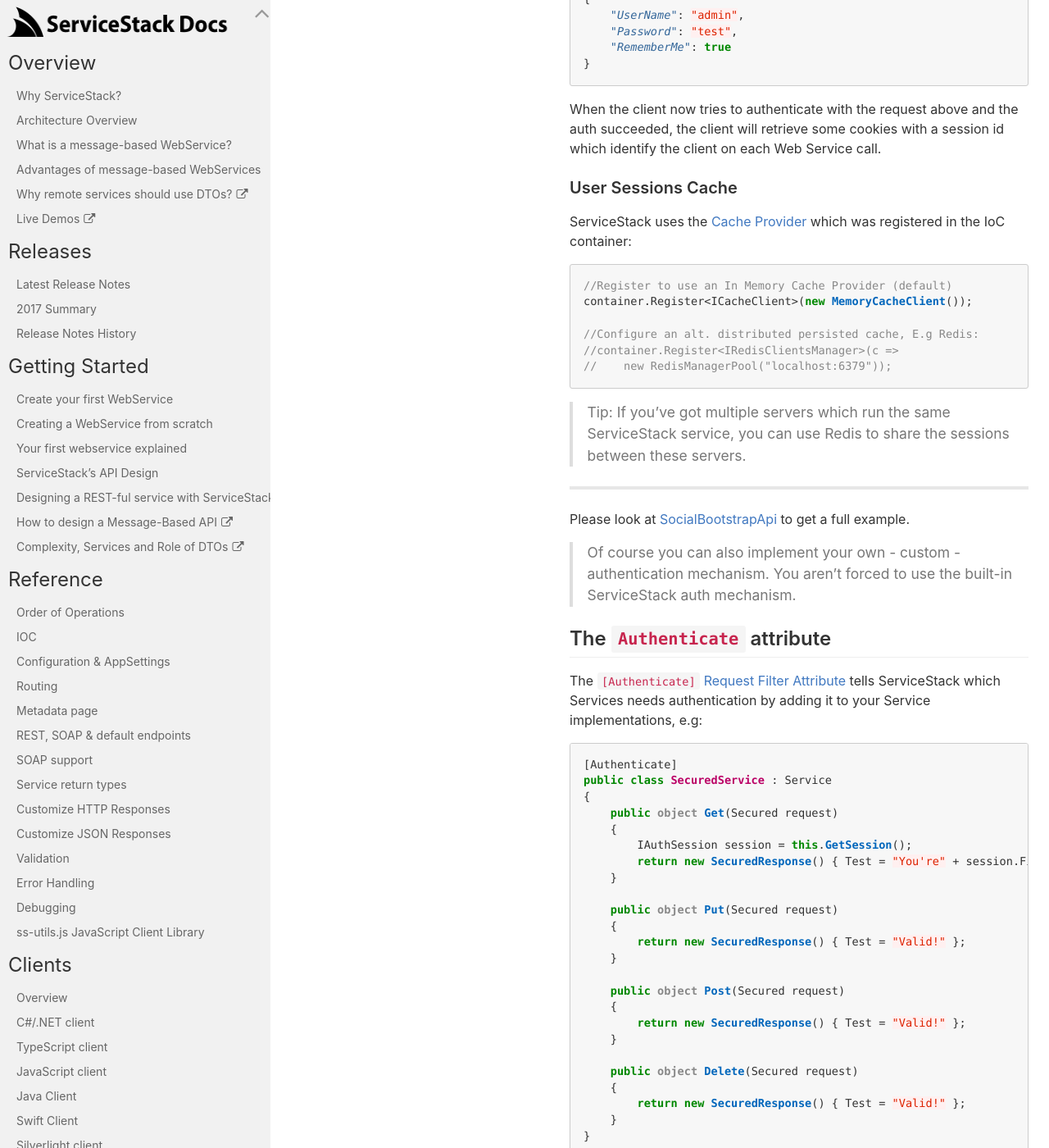
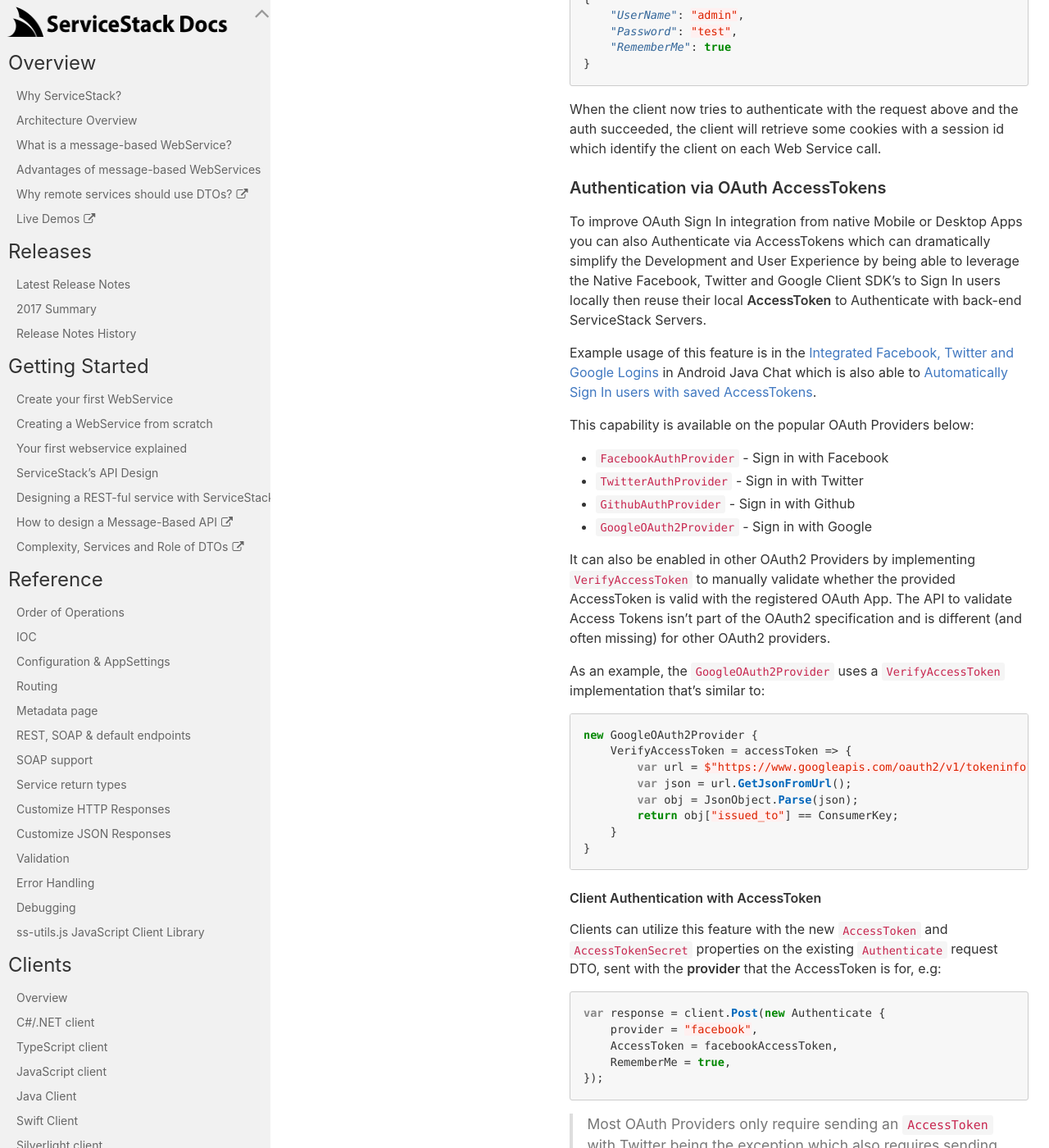
Before and after one commit to timker/docs, a Jekyll site: the page built from docs/_documentation/Authentication-and-authorization.md, in a window 1280 px wide and 1400 px high, scrolled down 10766 px. Shown: the whole window at 82% size. Built offline with Jekyll 4.4.1, drawn with Linux system fonts in a browser that asks for light colours; nearby versions of some CDN libraries; some of the changed text lies outside the part shown.

Commit message:
Add Authentication via OAuth AccessTokens to auth docs

````diff
--- a/docs/_documentation/Authentication-and-authorization.md
+++ b/docs/_documentation/Authentication-and-authorization.md
@@ -360,6 +360,52 @@
 ```
 
 When the client now tries to authenticate with the request above and the auth succeeded, the client will retrieve some cookies with a session id which identify the client on each Web Service call.
+
+### Authentication via OAuth AccessTokens
+
+To improve OAuth Sign In integration from native Mobile or Desktop Apps you can also Authenticate via AccessTokens which can dramatically simplify the Development and User Experience by being able to leverage the Native Facebook, Twitter and Google Client SDK's to Sign In users locally then reuse their local **AccessToken** to Authenticate with back-end ServiceStack Servers.
+
+Example usage of this feature is in the [Integrated Facebook, Twitter and Google Logins](https://github.com/ServiceStackApps/AndroidJavaChat/#integrated-facebook-twitter-and-google-logins)
+in Android Java Chat which is also able to [Automatically Sign In users with saved AccessTokens](https://github.com/ServiceStackApps/AndroidJavaChat#automatically-sign-in-previously-signed-in-users).
+
+This capability is available on the popular OAuth Providers below:
+
+- `FacebookAuthProvider` - Sign in with Facebook
+- `TwitterAuthProvider` - Sign in with Twitter
+- `GithubAuthProvider` - Sign in with Github
+- `GoogleOAuth2Provider` - Sign in with Google
+
+It can also be enabled in other OAuth2 Providers by implementing `VerifyAccessToken` to manually
+validate whether the provided AccessToken is valid with the registered OAuth App. The API to validate Access
+Tokens isn't part of the OAuth2 specification and is different (and often missing) for other OAuth2 providers.
+
+As an example, the `GoogleOAuth2Provider` uses a `VerifyAccessToken` implementation that's similar to:
+
+```csharp
+new GoogleOAuth2Provider {
+    VerifyAccessToken = accessToken => {
+        var url = $"https://www.googleapis.com/oauth2/v1/tokeninfo?access_token={accessToken}";
+        var json = url.GetJsonFromUrl();
+        var obj = JsonObject.Parse(json);
+        return obj["issued_to"] == ConsumerKey;
+    }
+}
+```
+
+#### Client Authentication with AccessToken
+
+Clients can utilize this feature with the new `AccessToken` and `AccessTokenSecret` properties on the existing
+`Authenticate` request DTO, sent with the **provider** that the AccessToken is for, e.g:
+
+```csharp
+var response = client.Post(new Authenticate {
+    provider = "facebook",
+    AccessToken = facebookAccessToken,
+    RememberMe = true,
+});
+```
+
+> Most OAuth Providers only require sending an `AccessToken` with Twitter being the exception which also requires sending an `AccessTokenSecret`.
 
 ### User Sessions Cache
 
````
